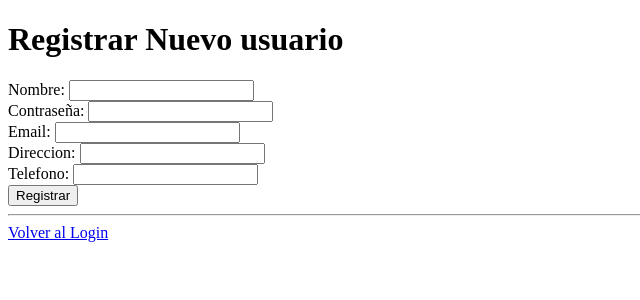
After one commit to iJohanAcero/petsconnectMVC, a PHP site: page /Views/register.php in a window 1280 px wide. The commit adds this page. Shown: the top 300 px of the page, without its empty margins (0-640 px from the left). Run offline with PHP 8.4, Linux system fonts and the light colour scheme.

Commit message:
Creacion del registro y correcion del inicio de sesion.
Se añadio el php de registro totalmente fucnional
y con contraseña encriptada en la base de datos,
falta corregir el inicio de sesion que aunque
ya no da error, siempre sale que la contraseña esta
incorrecta, asi este bien. Corregir eso.

```diff
--- /dev/null
+++ b/Views/register.php
@@ -0,0 +1,33 @@
+<!DOCTYPE html>
+<html lang="es">
+<head>
+    <meta charset="UTF-8">
+    <meta name="viewport" content="width=device-width, initial-scale=1.0">
+    <title>Registrar Usuarios</title>
+</head>
+<body>
+    <h1>Registrar Nuevo usuario</h1>
+    <form action="../index.php" method="POST">
+        <input type="hidden" name="action" value="register">
+        <label for="username">Nombre:</label>
+        <input type="text" name="nombre" id="nombre" required>
+        <br>
+        <label for="contrasena">Contraseña: </label>
+        <input type="text" name="contrasena" id="contrasena" required>
+        <br>
+        <label for="email">Email:</label>
+        <input type="text" name="email" id="email" required>
+        <br>
+        <label for="password">Direccion: </label>
+        <input type="text" name="direccion" id="direccion" required>
+        <br>
+        <label for="password">Telefono: </label>
+        <input type="text" name="telefono" id="telefono" required>
+        <br>
+        <button type="submit">Registrar</button>
+    </form>
+
+    <hr>
+    <a href="../index.php">Volver al Login</a>
+</body>
+</html>
```
Also changed, not shown: Controller/usuarioController.php (+6 -2 lines), Model/Usuario.php (+20 -2 lines), Views/login.php (+4 -3 lines), index.php (+20 -5 lines).
